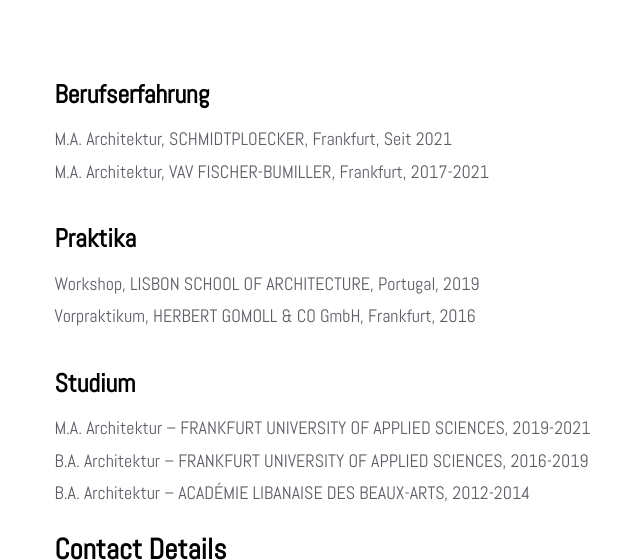
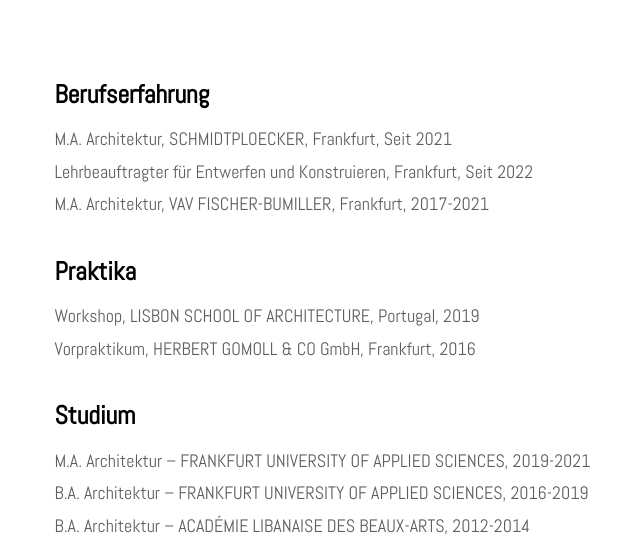
Before and after one commit to Mario-ch1/Portfolio, a website: page about.html in a window 1280 px wide. Shown: the part 1104-1664 px from the top of the page, without its empty margins (503-1143 px from the left). Drawn offline with Linux system fonts and the light colour scheme; files whose address does not match are found by name.

Commit message:
about update

```diff
--- a/about.html
+++ b/about.html
@@ -81,6 +81,7 @@
 
             <h2><strong>Berufserfahrung</strong></h2>
 	    <p>M.A. Architektur, SCHMIDTPLOECKER, Frankfurt, Seit 2021<br>
+	    Lehrbeauftragter f&uuml;r Entwerfen und Konstruieren, Frankfurt, Seit 2022<br>
             M.A. Architektur, VAV FISCHER-BUMILLER, Frankfurt, 2017-2021</p>
 
             <h2><strong>Praktika</strong></h2>
```
